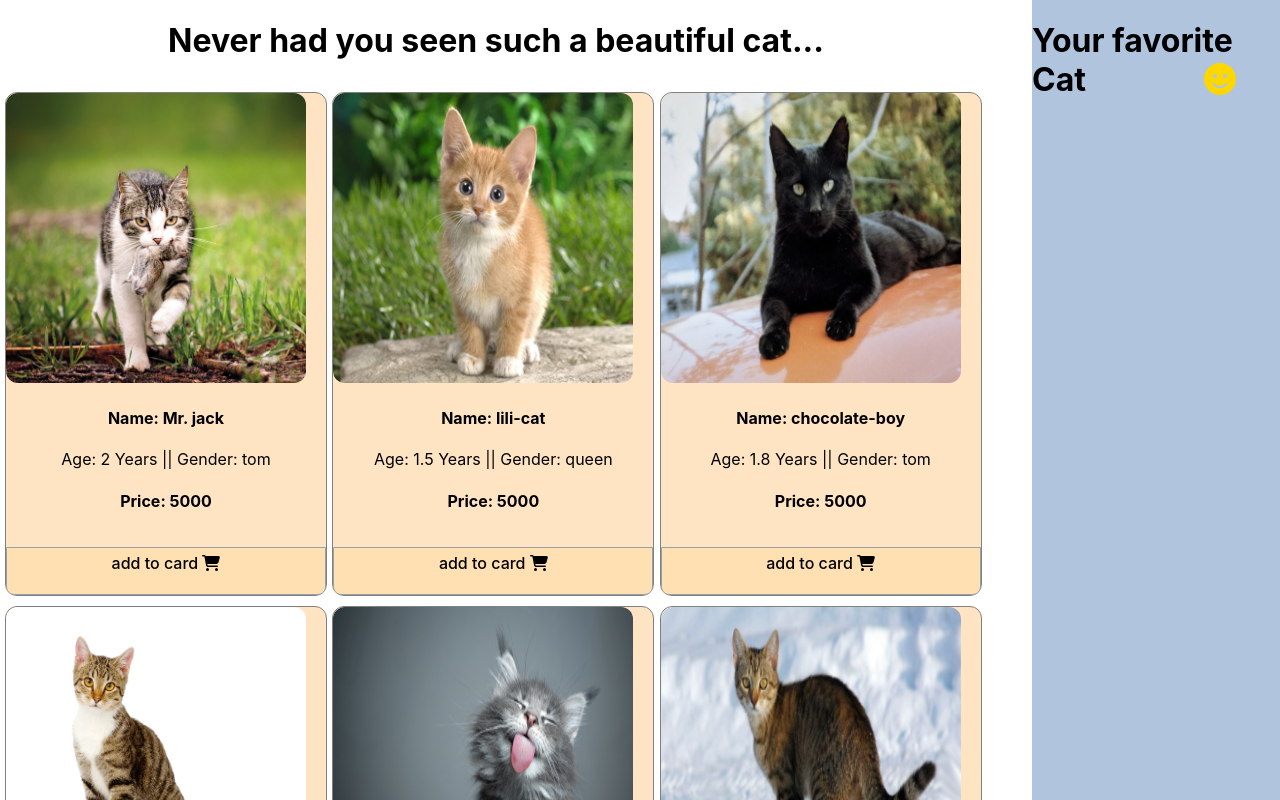
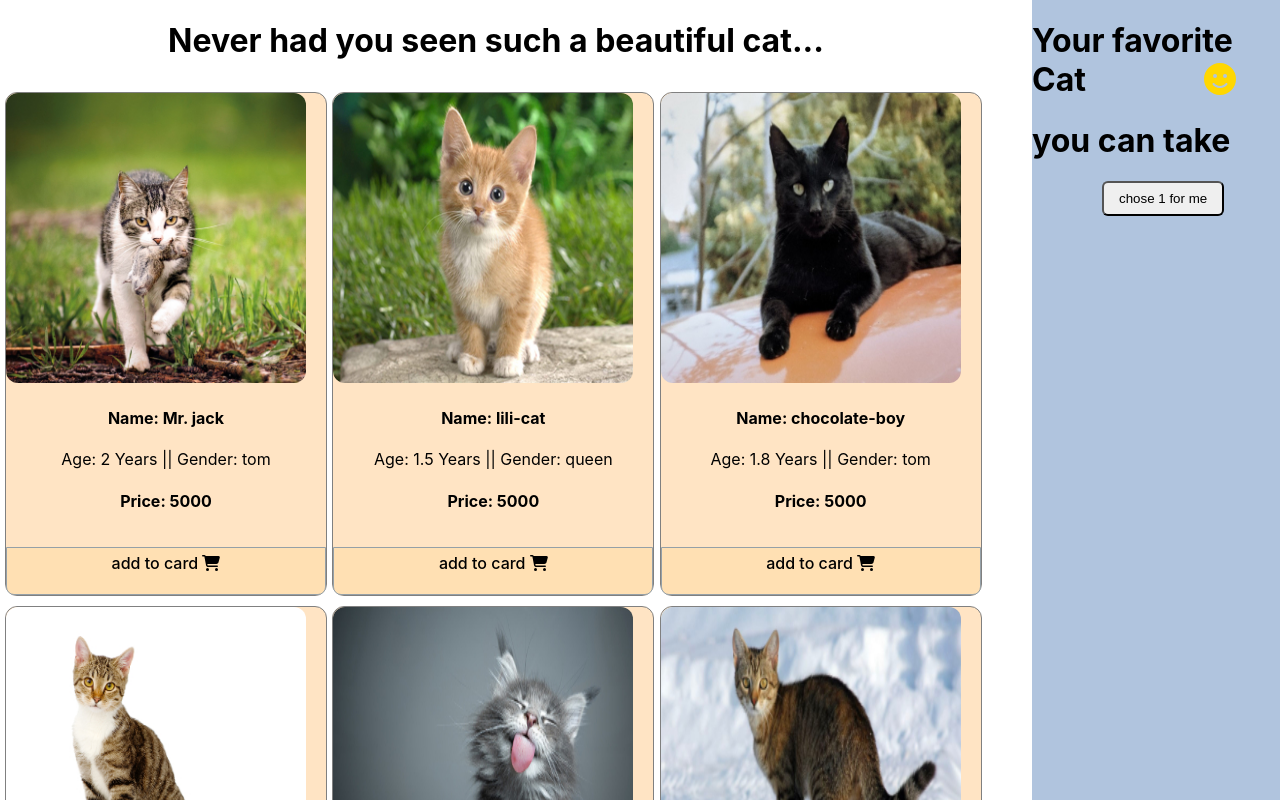
Before and after one commit to Riad15/Cat-shop, a React (Create React App) app: page / in a window 1280 px wide. Shown: the top 800 px of the page. Built offline with nearby package versions, Linux system fonts and the light colour scheme.

Commit message:
choice the item

```diff
--- a/src/componant/Display/Display.css
+++ b/src/componant/Display/Display.css
@@ -16,3 +16,9 @@
     height: 50px;
     border-radius: 50%;
 }
+.choice-btn{
+    padding: 8px 15px;
+   font-weight: 500;
+   border-radius: 6px;
+   margin-left: 70px;
+}
--- a/src/componant/Display/Display.js
+++ b/src/componant/Display/Display.js
@@ -1,11 +1,21 @@
 import { faSmile } from '@fortawesome/free-solid-svg-icons';
 import { FontAwesomeIcon } from '@fortawesome/react-fontawesome';
-import React from 'react';
+import React, { useState } from 'react';
 import './Display.css'
 
 const Display = (props) => {
+    const [catName, setName] = useState([]);
+    // const [cats, setCats] = useState([]);
     const { displayCat } = props;
-    console.log(displayCat);
+    // setCats(displayCat);
+    // console.log(cats);
+    const count = displayCat.length;
+    const randomClick = (count) => {
+        const number = Math.floor(Math.random() * count);
+        const selectionCat = displayCat[number];
+        setName(selectionCat)
+    }
+
 
     return (
         <div>
@@ -19,6 +29,8 @@ const Display = (props) => {
 
                 </li>)
             }
+            <h1 style={{}}>you can take {catName.name}</h1>
+            <button className='choice-btn' onClick={() => { randomClick(count) }}> chose 1 for me </button>
         </div>
     );
 };
```
